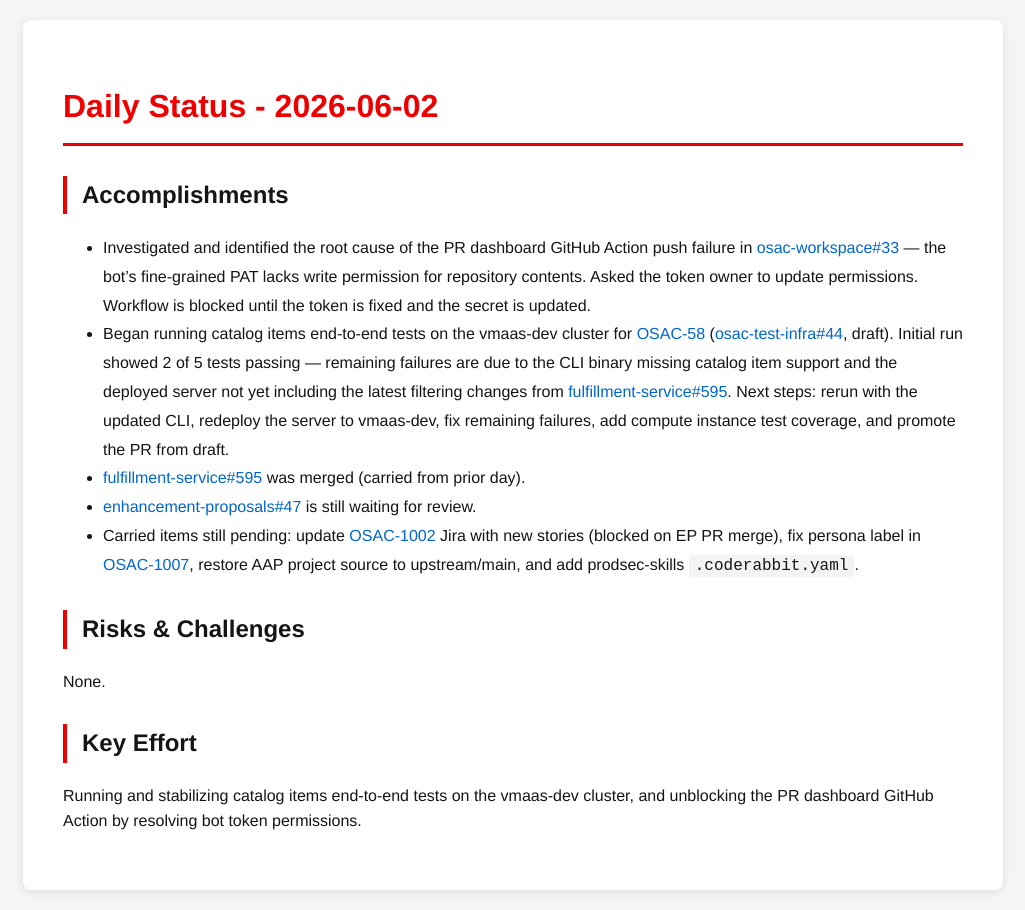
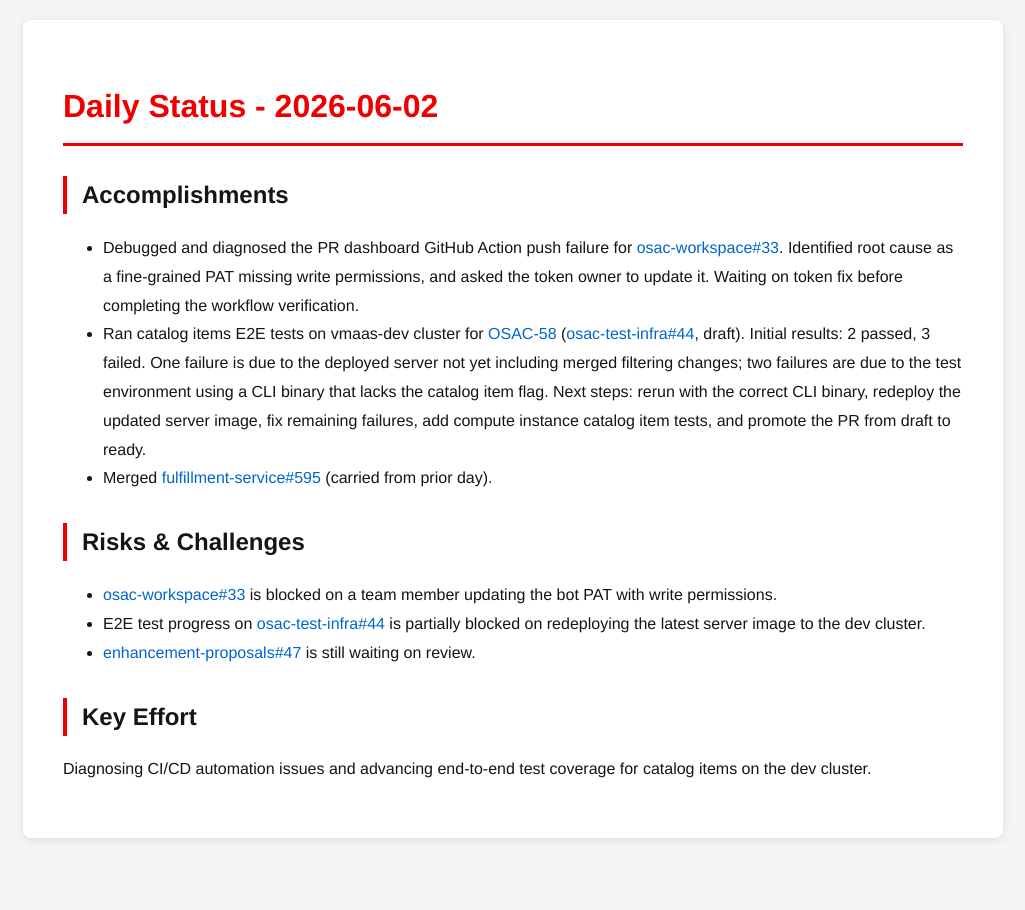
Before and after one commit to tzvatot/daily-status, a Jekyll site: the page built from 2026-06-02.md, in a window 1280 px wide. Shown: the whole page, without its empty margins (127-1152 px from the left). Built offline with Jekyll 4.4.1, drawn with Linux system fonts in a browser that asks for light colours.

Commit message:
Daily status update - 2026-06-02

```diff
--- a/2026-06-02.md
+++ b/2026-06-02.md
@@ -7,14 +7,14 @@
 # Daily Status - 2026-06-02
 
 ## Accomplishments
-- Investigated and identified the root cause of the PR dashboard GitHub Action push failure in [osac-workspace#33](https://github.com/osac-project/osac-workspace/pull/33) — the bot's fine-grained PAT lacks write permission for repository contents. Asked the token owner to update permissions. Workflow is blocked until the token is fixed and the secret is updated.
-- Began running catalog items end-to-end tests on the vmaas-dev cluster for [OSAC-58](https://redhat.atlassian.net/browse/OSAC-58) ([osac-test-infra#44](https://github.com/osac-project/osac-test-infra/pull/44), draft). Initial run showed 2 of 5 tests passing — remaining failures are due to the CLI binary missing catalog item support and the deployed server not yet including the latest filtering changes from [fulfillment-service#595](https://github.com/osac-project/fulfillment-service/pull/595). Next steps: rerun with the updated CLI, redeploy the server to vmaas-dev, fix remaining failures, add compute instance test coverage, and promote the PR from draft.
-- [fulfillment-service#595](https://github.com/osac-project/fulfillment-service/pull/595) was merged (carried from prior day).
-- [enhancement-proposals#47](https://github.com/osac-project/enhancement-proposals/pull/47) is still waiting for review.
-- Carried items still pending: update [OSAC-1002](https://redhat.atlassian.net/browse/OSAC-1002) Jira with new stories (blocked on EP PR merge), fix persona label in [OSAC-1007](https://redhat.atlassian.net/browse/OSAC-1007), restore AAP project source to upstream/main, and add prodsec-skills `.coderabbit.yaml`.
+- Debugged and diagnosed the PR dashboard GitHub Action push failure for [osac-workspace#33](https://github.com/osac-project/osac-workspace/pull/33). Identified root cause as a fine-grained PAT missing write permissions, and asked the token owner to update it. Waiting on token fix before completing the workflow verification.
+- Ran catalog items E2E tests on vmaas-dev cluster for [OSAC-58](https://redhat.atlassian.net/browse/OSAC-58) ([osac-test-infra#44](https://github.com/osac-project/osac-test-infra/pull/44), draft). Initial results: 2 passed, 3 failed. One failure is due to the deployed server not yet including merged filtering changes; two failures are due to the test environment using a CLI binary that lacks the catalog item flag. Next steps: rerun with the correct CLI binary, redeploy the updated server image, fix remaining failures, add compute instance catalog item tests, and promote the PR from draft to ready.
+- Merged [fulfillment-service#595](https://github.com/osac-project/fulfillment-service/pull/595) (carried from prior day).
 
 ## Risks & Challenges
-None.
+- [osac-workspace#33](https://github.com/osac-project/osac-workspace/pull/33) is blocked on a team member updating the bot PAT with write permissions.
+- E2E test progress on [osac-test-infra#44](https://github.com/osac-project/osac-test-infra/pull/44) is partially blocked on redeploying the latest server image to the dev cluster.
+- [enhancement-proposals#47](https://github.com/osac-project/enhancement-proposals/pull/47) is still waiting on review.
 
 ## Key Effort
-Running and stabilizing catalog items end-to-end tests on the vmaas-dev cluster, and unblocking the PR dashboard GitHub Action by resolving bot token permissions.
+Diagnosing CI/CD automation issues and advancing end-to-end test coverage for catalog items on the dev cluster.
```
